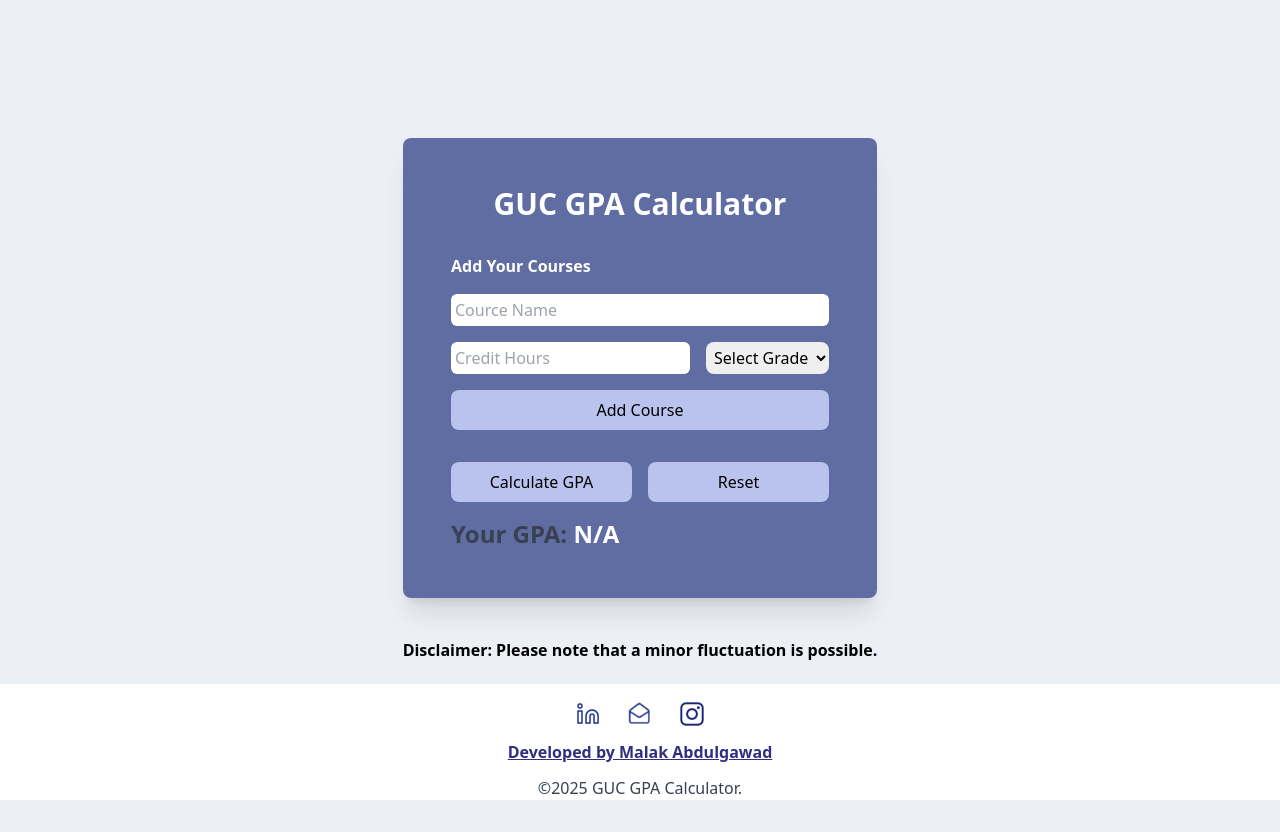
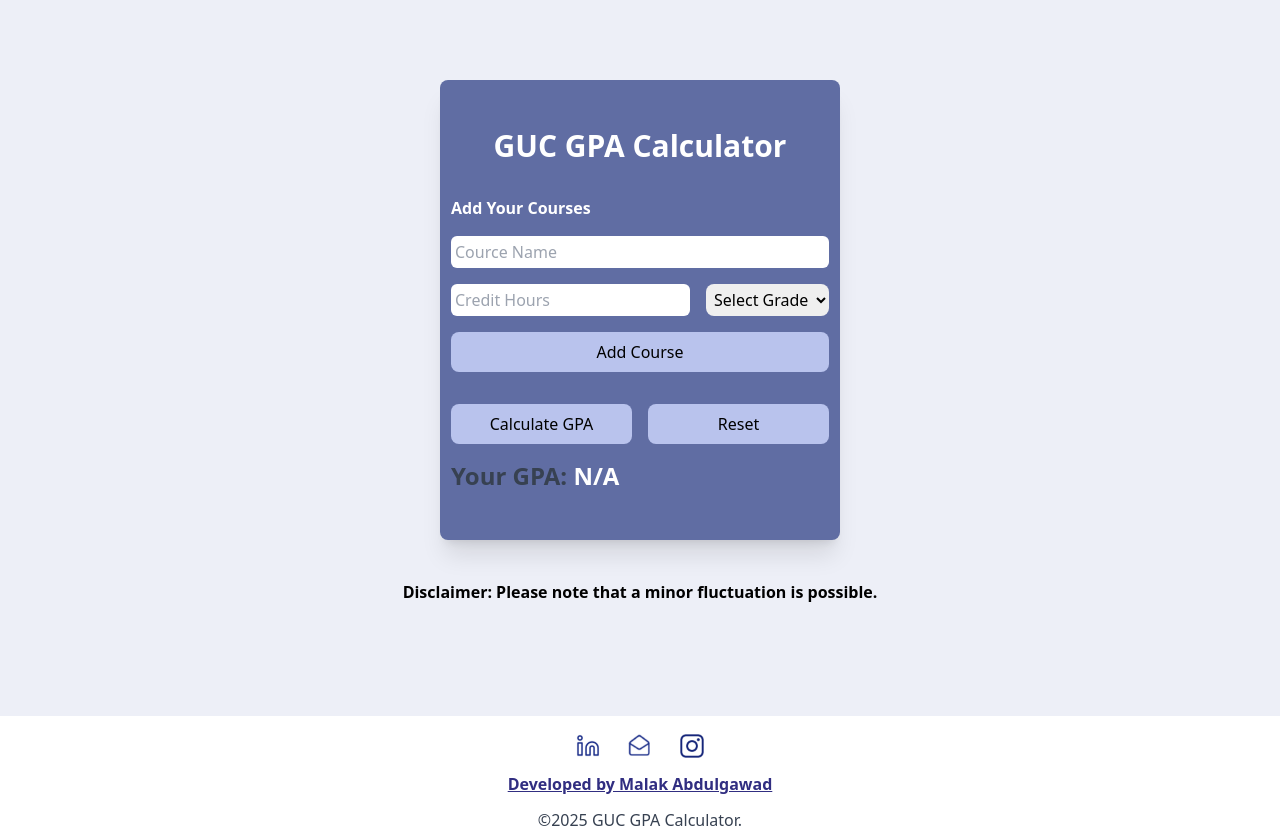
Before and after one commit to malak-awadalla/GUC-calculator, a plain HTML site: page index.html in a window 1280 px wide. Before the commit the page ends 800 px from the top, so only its background shows below. Drawn offline with nearby package versions, Linux system fonts and the light colour scheme.

Commit message:
Add files via upload

```diff
--- a/index.html
+++ b/index.html
@@ -7,7 +7,7 @@
     <script src="https://cdn.tailwindcss.com"></script>
 </head>
 <body class="bg-[#edeff7] flex flex-col items-center justify-center min-h-screen ">
-    <div class=" bg-[#606da3] shadow-xl gap-4 rounded-lg flex flex-col p-12 items-center justify-center " >
+    <div class="mt-20 bg-[#606da3] shadow-xl gap-4 rounded-lg flex flex-col p-12 items-center justify-center  w-[390px] sm:w-[400px] " >
         <h1 class="text-white mb-4 text-3xl font-bold ">GUC GPA Calculator</h1>
         <div class=" gap-4 flex flex-col ">
             <h2 class=" text-white font-semibold ">Add Your Courses</h2>
@@ -43,8 +43,7 @@
     </div>
     <p class="mt-10 font-semibold">Disclaimer: Please note that a minor fluctuation is possible.</p>
 
-
-    <div class="fixed bottom-0 left-0 w-screen bg-white bottom-section flex flex-col items-center mt-16">
+    <div class="mt-28 w-screen bg-white bottom-section flex flex-col items-center mt-16">
             <div class=" flex flex-row  items-center gap-4 mt-3">
                 <a href="https://www.linkedin.com/in/malak-abdulgawad/" target="_blank" class="w-9 h-9 hover:scale-105"> <img src="image\cropped_circle_image.png" >
                 </a>
@@ -61,5 +60,4 @@
     <script src="func.js">
     </script>
 </body>
-
 </html>
```
